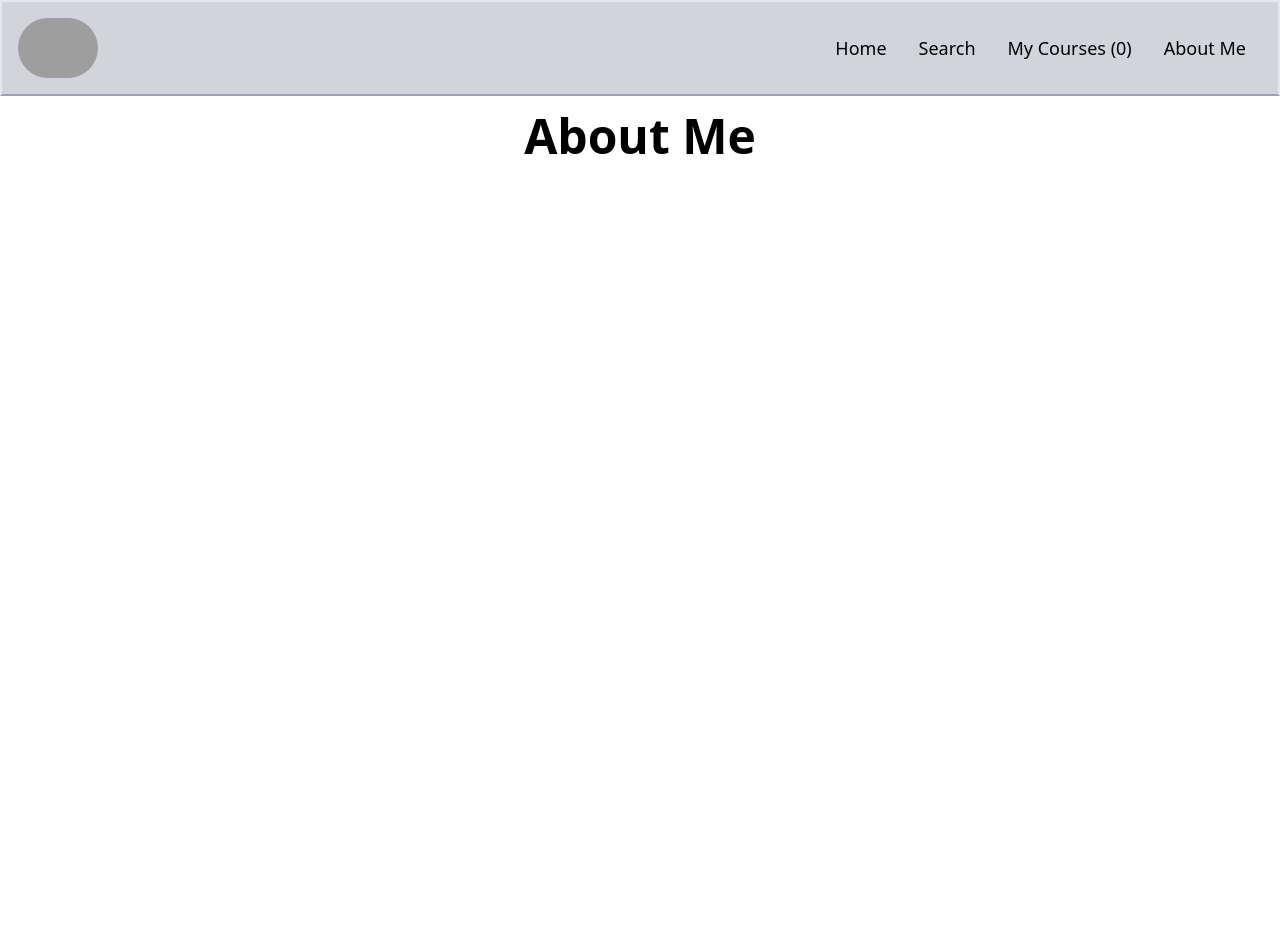
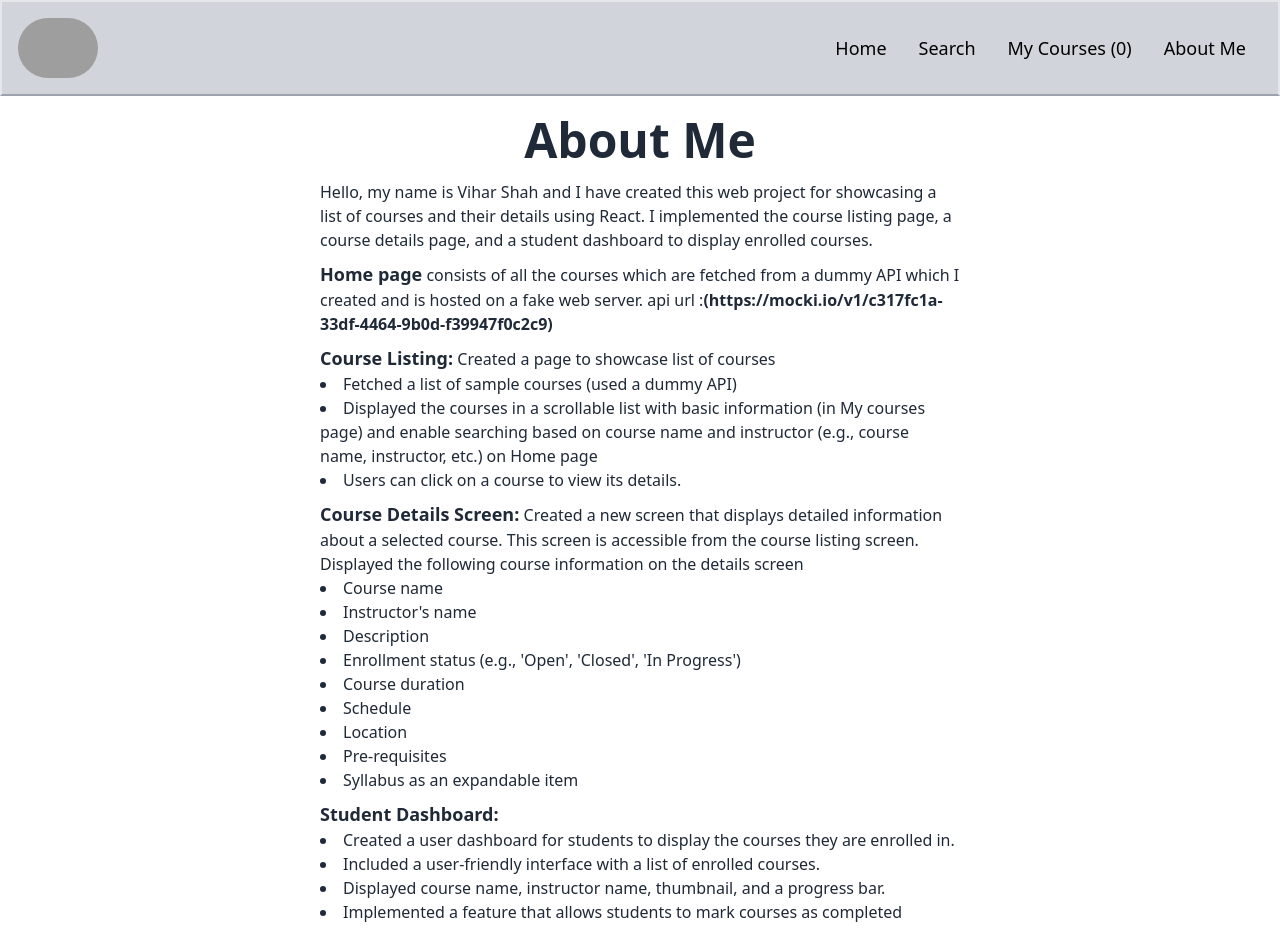
Before and after one commit to vihar2712/courses.com, a React (Create React App) app: page /about-us in a window 1280 px wide. Before the commit the page ends 800 px from the top, so only its background shows below. Built offline with nearby package versions, Linux system fonts and the light colour scheme; grey boxes are pictures that could not be loaded.

Commit message:
added about me

```diff
--- a/src/components/About.js
+++ b/src/components/About.js
@@ -1,7 +1,68 @@
+import { API_URL } from "../utils/constants";
+
 const About = () => {
-  return <div className="w-6/12 mx-auto">
-    <h1 className="text-center text-5xl font-semibold mt-4">About Me</h1>
-  </div>;
+  return (
+    <div className="w-6/12 mx-auto my-5 text-gray-800">
+      <h1 className="text-center text-5xl font-semibold mt-4">About Me</h1>
+      <p className="mt-4">
+        Hello, my name is Vihar Shah and I have created this web project for
+        showcasing a list of courses and their details using React. I
+        implemented the course listing page, a course details page, and a
+        student dashboard to display enrolled courses.
+      </p>
+      <p className="my-2">
+        <span className="font-bold text-lg">Home page</span> consists of all the
+        courses which are fetched from a dummy API which I created and is hosted
+        on a fake web server. api url :
+        <a href={API_URL} className="font-bold">
+          ({API_URL})
+        </a>
+      </p>
+      <p>
+        <span className="font-bold text-lg">Course Listing:</span> Created a
+        page to showcase list of courses
+        <li> Fetched a list of sample courses (used a dummy API) </li>
+        <li>
+          Displayed the courses in a scrollable list with basic information (in
+          My courses page) and enable searching based on course name and
+          instructor (e.g., course name, instructor, etc.) on Home page{" "}
+        </li>
+        <li>Users can click on a course to view its details.</li>
+      </p>
+      <p className="my-2">
+        <span className="font-bold text-lg">Course Details Screen:</span>{" "}
+        Created a new screen that displays detailed information about a selected
+        course. This screen is accessible from the course listing screen.
+        Displayed the following course information on the details screen
+        <li>Course name</li>
+        <li>Instructor's name</li>
+        <li>Description</li>
+        <li>Enrollment status (e.g., 'Open', 'Closed', 'In Progress')</li>
+        <li>Course duration</li>
+        <li>Schedule</li>
+        <li>Location</li>
+        <li>Pre-requisites</li>
+        <li>Syllabus as an expandable item</li>
+      </p>
+      <p>
+        <span className="font-bold text-lg">Student Dashboard:</span>
+        <li>
+          Created a user dashboard for students to display the courses they are
+          enrolled in.
+        </li>
+        <li>
+          Included a user-friendly interface with a list of enrolled courses.
+        </li>
+        <li>
+          Displayed course name, instructor name, thumbnail, and a progress bar.
+        </li>
+        <li>
+          Implemented a feature that allows students to mark courses as
+          completed
+        </li>
+      </p>
+    </div>
+  );
 };
 
 export default About;
--- a/src/components/Body.js
+++ b/src/components/Body.js
@@ -2,6 +2,7 @@ import CourseCard from "./CourseCard";
 import { useSelector } from "react-redux";
 import SearchContainer from "./SearchContainer";
 import useCourse from "../hooks/useCourse";
+import { Link } from "react-router-dom";
 
 const Body = () => {
   let courses = useSelector((store) => store.course?.coursesArr);
@@ -30,7 +31,9 @@ const Body = () => {
       {courses.length > 0 ? (
         <div className="flex flex-wrap justify-center m-2 p-2">
           {courses.map((course) => (
-            <CourseCard key={course.id} courseDetails={course} showProgress={false} />
+            <Link to={"/courses/" + course.id} key={course.id} className="my-2">
+              <CourseCard courseDetails={course} showProgress={false} />
+            </Link>
           ))}
         </div>
       ) : (
--- a/src/components/CourseCard.js
+++ b/src/components/CourseCard.js
@@ -1,5 +1,5 @@
 import { COURSE_IMAGE_URL } from "../utils/constants";
-import { Link } from "react-router-dom";
+
 
 const CourseCard = ({ courseDetails, showProgress }) => {
   const {
@@ -12,8 +12,7 @@ const CourseCard = ({ courseDetails, showProgress }) => {
     thumbnail,
   } = courseDetails;
   return (
-    <div className="border-2 border-black m-2 w-60 sm:w-96  bg-gray-200 hover:bg-gray-300 hover:cursor-pointer rounded-md">
-      <Link to={"/courses/" + id}>
+    <div className="border-gray-400 border-2 m-2 w-60 sm:w-96 h-full bg-gray-200 hover:bg-gray-300 hover:cursor-pointer rounded-md">
       <div className="relative">
         <img
           src={thumbnail || COURSE_IMAGE_URL}
@@ -21,9 +20,7 @@ const CourseCard = ({ courseDetails, showProgress }) => {
           className="w-full h-52"
         />
         <div className="p-2">
-            <h1 className="text-xl font-bold mt-3 ">
-              💻: <span className="hover:underline">{name}</span>
-            </h1>
+          <h1 className="text-xl font-bold mt-3 ">💻: {name}</h1>
           <h1 className="text-lg"> 👨‍🏫: {instructor}</h1>
           <h1 className="text-lg">🕜: {duration}</h1>
           <button className="bg-black text-white rounded-sm py-1 px-2 absolute top-0 left-0">
@@ -37,13 +34,18 @@ const CourseCard = ({ courseDetails, showProgress }) => {
             <>
               <label htmlFor="file" className="font-bold">
                 Your Progress:{" "}
+                <span className="font-medium">({progress}%)</span>
               </label>
-                <progress id="file" value={progress} max="100"></progress>
+              <progress
+                id="file"
+                value={progress}
+                max="100"
+                className="mx-1 align-middle"
+              ></progress>
             </>
           )}
         </div>
       </div>
-      </Link>
     </div>
   );
 };
--- a/src/components/Dashboard.js
+++ b/src/components/Dashboard.js
@@ -2,6 +2,7 @@ import React from "react";
 import { useSelector } from "react-redux";
 import CourseCard from "./CourseCard";
 import useCourse from "../hooks/useCourse";
+import { Link } from "react-router-dom";
 
 const Dashboard = () => {
   useCourse();
@@ -14,15 +15,13 @@ const Dashboard = () => {
       </h1>
       {myCourses.length !== 0 ? (
         <div className="flex overflow-x-scroll overflow-y-hidden sm:mx-10">
-          <div className="flex">
+          {/* <div> */}
             {myCourses.map((course) => (
-              <CourseCard
-                key={course.id}
-                courseDetails={course}
-                showProgress={true}
-              />
+              <Link to={"/courses/" + course.id} key={course.id} className="mb-4">
+                <CourseCard courseDetails={course} showProgress={true} />
+              </Link>
             ))}
-          </div>
+          {/* </div> */}
         </div>
       ) : (
         <h1>No courses enrolled...</h1>
--- a/src/components/SearchContainer.js
+++ b/src/components/SearchContainer.js
@@ -11,11 +11,11 @@ const SearchContainer = () => {
   };
   return (
     <div>
-      <form className="flex bg-gray-400 mx-2 sm:w-6/12 sm:mx-auto mt-4 p-2 sm:p-4 rounded-md">
+      <form className="flex mx-2 sm:w-6/12 sm:mx-auto mt-4 p-2 sm:p-4 rounded-md">
         <input
           ref={searchText}
           type="text"
-          placeholder="Search for courses"
+          placeholder="Search for courses, instructors.."
           className="border-2 border-black px-2 py-1 w-10/12"
           onChange={handleSearch}
         />
```
Also changed, not shown: 1 other file (tests, documents, lock files or other folders). Lines whose indentation alone changed are shown as unchanged.
